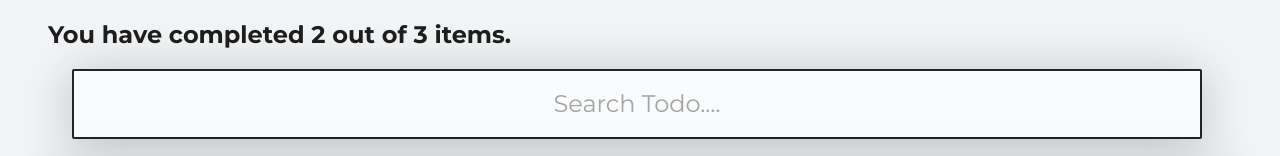
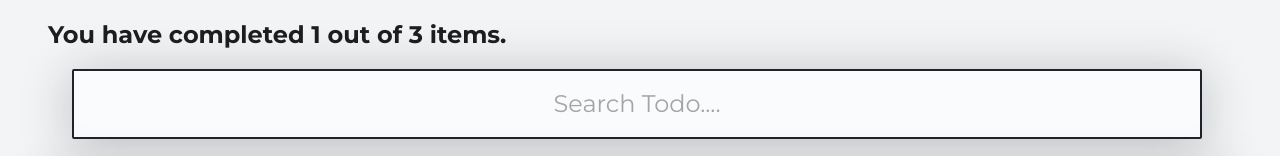
Before and after one commit to Hernandiaz035/todo-list-app, a React (Create React App) app: page / in a window 1280 px wide. Shown: the top 156 px of the page. Built offline with nearby package versions, Linux system fonts and the light colour scheme.

Commit message:
Set Counter component reactive.

```diff
--- a/src/App.js
+++ b/src/App.js
@@ -14,7 +14,7 @@ const todos = [
 function App() {
   return (
     <div id="root">
-      <TodoCounter />
+      <TodoCounter todos={todos}/>
       <TodoSearch />
       <TodoList>
         {todos.map((todo) => (
--- a/src/TodoCounter.js
+++ b/src/TodoCounter.js
@@ -1,9 +1,12 @@
 import react from 'react';
 import './TodoCounter.css';
 
-function TodoCounter() {
+function TodoCounter({ todos }) {
+    const completedTodos = todos.filter((todo) => !!todo.completed).length;
+    const totalTodos = todos.length;
+
     return (
-        <h2>You have completed 2 out of 3 items.</h2>
+        <h2>You have completed {completedTodos} out of {totalTodos} items.</h2>
     );
 }
 
```
